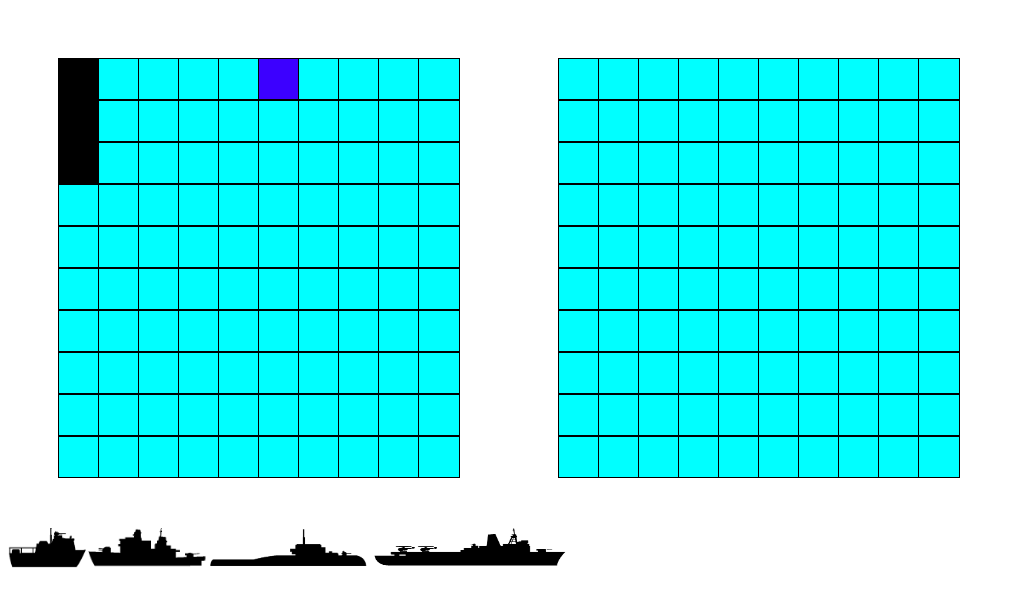
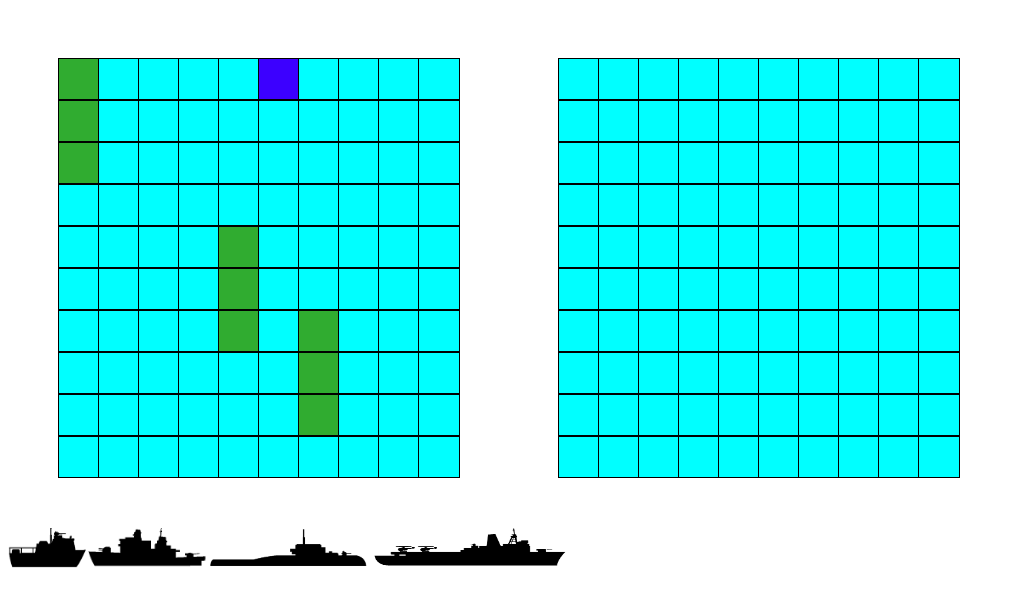
Before and after one commit to nnakapeliukh/battleship, a React (Create React App) app: page / in a window 1280 px wide. Shown: the top 606 px of the page, without its empty margins (0-1014 px from the left). Built offline with nearby package versions, Linux system fonts and the light colour scheme.

Commit message:
added ability to randomly place ships

```diff
--- a/src/App.js
+++ b/src/App.js
@@ -12,13 +12,12 @@ function App(props) {
   const [pcPlayer, setPcPlayer] = useState(PlayerFactory(false, false));
 
   useEffect(() => {
+    pcPlayer.placeShips(pcBoard.placeShip);
+    humanBoard.placeShip(4, 4, 3, "vertical");
+
+    humanBoard.placeShip(6, 6, 3, "vertical");
+
     humanBoard.placeShip(0, 0, 3, "vertical");
-    // humanBoard.receiveAttack(pcPlayer.attack());
-    // humanBoard.receiveAttack(pcPlayer.attack());
-
-    pcBoard.placeShip(0, 0, 3, "vertical");
-    // pcBoard.receiveAttack(humanPlayer.attack(0, 0));
-    // pcBoard.receiveAttack(humanPlayer.attack(1, 1));
 
     setIsHumanAttacking(true);
   }, []);
@@ -81,8 +80,8 @@ function App(props) {
     let column = Number(ev.target.id[2]);
     let size = Number(data[0]);
     let orientation = data[1] === "h" ? "horizontal" : "vertical";
-    try {
-      humanBoard.placeShip(row, column, size, orientation);
+
+    if (humanBoard.placeShip(row, column, size, orientation)) {
       switch (size) {
         case 2:
           setTwoship(twoShip - 1);
@@ -99,16 +98,12 @@ function App(props) {
         default:
           break;
       }
-    } catch (error) {
-      console.log(error);
-
+    } else {
       //change the cell that was highlited back to empty
       let cell = document.getElementsByClassName("empty-cell-highlight");
       while (cell.length > 0) {
         cell[0].className = "empty-cell";
       }
-    } finally {
-      //trigger rerender
     }
   };
 
--- a/src/GameField.js
+++ b/src/GameField.js
@@ -1,5 +1,7 @@
 import { useState } from "react";
 import "./styles/GameField.css";
+
+import ship2 from "./img/ship2.png";
 
 const GameField = (props) => {
   const [cellsToHighlight, setCellsToHighlight] = useState([]);
--- a/src/GameboardFactory.js
+++ b/src/GameboardFactory.js
@@ -15,33 +15,38 @@ const GameboardFactory = () => {
 
   const placeShip = (row, column, size, orientation) => {
     const ship = ShipFactory(size);
-    fleet.push(ship);
 
     if (orientation === "vertical") {
       if (row + size > 10) {
-        throw "Placement error: vertical - out of reach";
+        // throw "Placement error: vertical - out of reach";
+        return false;
       }
       if (!isPlacable(row, column, size, orientation)) {
-        throw "Placement error: another ship";
+        // throw "Placement error: another ship";
+        return false;
       }
       for (let i = 0; i < size; i++) {
         field[row + i][column].isShip = true;
         field[row + i][column].ship = ship;
         field[row + i][column].hullNum = i;
       }
+      fleet.push(ship);
       return true;
     } else if (orientation === "horizontal") {
       if (column + size > 10) {
-        throw "Placement error: horizontal - out of reach";
+        // throw "Placement error: horizontal - out of reach";
+        return false;
       }
       if (!isPlacable(row, column, size, orientation)) {
-        throw "Placement error: another ship";
+        // throw "Placement error: another ship";
+        return false;
       }
       for (let i = 0; i < size; i++) {
         field[row][column + i].isShip = true;
         field[row][column + i].ship = ship;
         field[row][column + i].hullNum = i;
       }
+      fleet.push(ship);
       return true;
     } else {
       return false;
--- a/src/PlayerFactory.js
+++ b/src/PlayerFactory.js
@@ -49,7 +49,22 @@ const PlayerFactory = (isTurn, isHumanIn) => {
     return alreadyAttacked;
   };
 
-  return { nowYourTurn, isMyTurn, attack, getAllHits };
+  const placeShips = (placeHandler) => {
+    const fleet = [5, 4, 4, 3, 3, 3, 2, 2, 2, 2]; //size of each ship
+    let row, column, orient;
+
+    for (const size of fleet) {
+      do {
+        row = Math.floor(Math.random() * 10);
+        column = Math.floor(Math.random() * 10);
+        orient = Math.round(Math.random());
+        orient ? (orient = "vertical") : (orient = "horizontal");
+        console.log(row, column, size, orient);
+      } while (!placeHandler(row, column, size, orient));
+    }
+  };
+
+  return { nowYourTurn, isMyTurn, attack, getAllHits, placeShips };
 };
 
 export default PlayerFactory;
--- a/src/styles/GameField.css
+++ b/src/styles/GameField.css
@@ -39,7 +39,7 @@
 .ship-cell {
   width: var(--cell-size);
   height: var(--cell-size);
-  background-color: rgb(0, 0, 0);
+  background-color: rgb(48, 172, 48);
   border: black 1px solid;
 }
 
```
Also changed, not shown: 2 other files (tests, documents, lock files or other folders).
